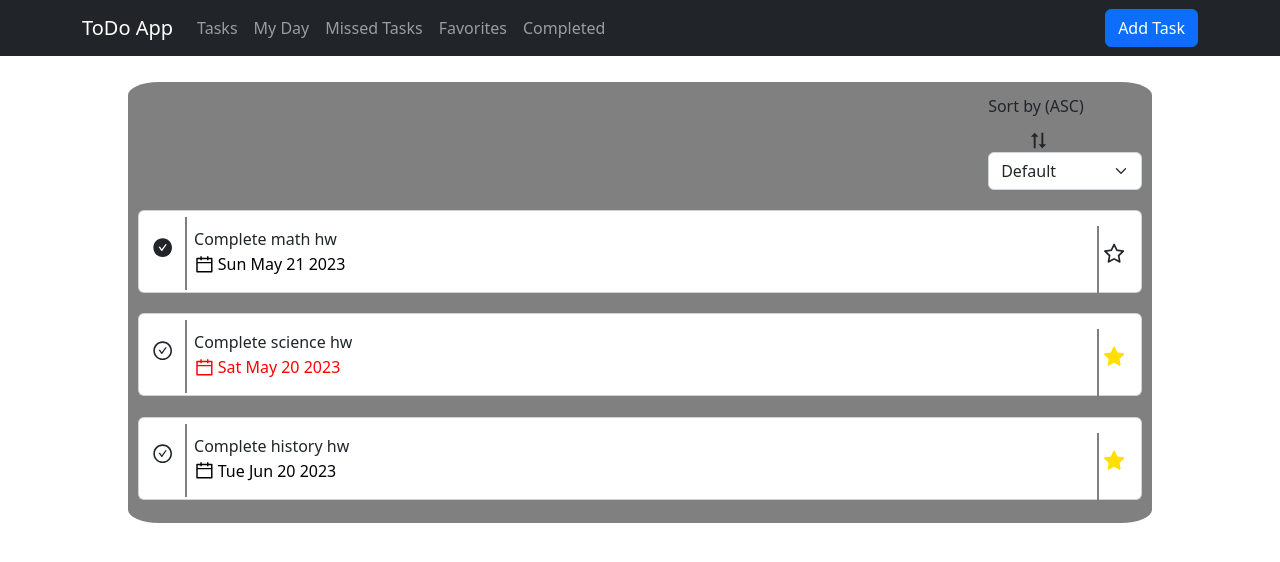
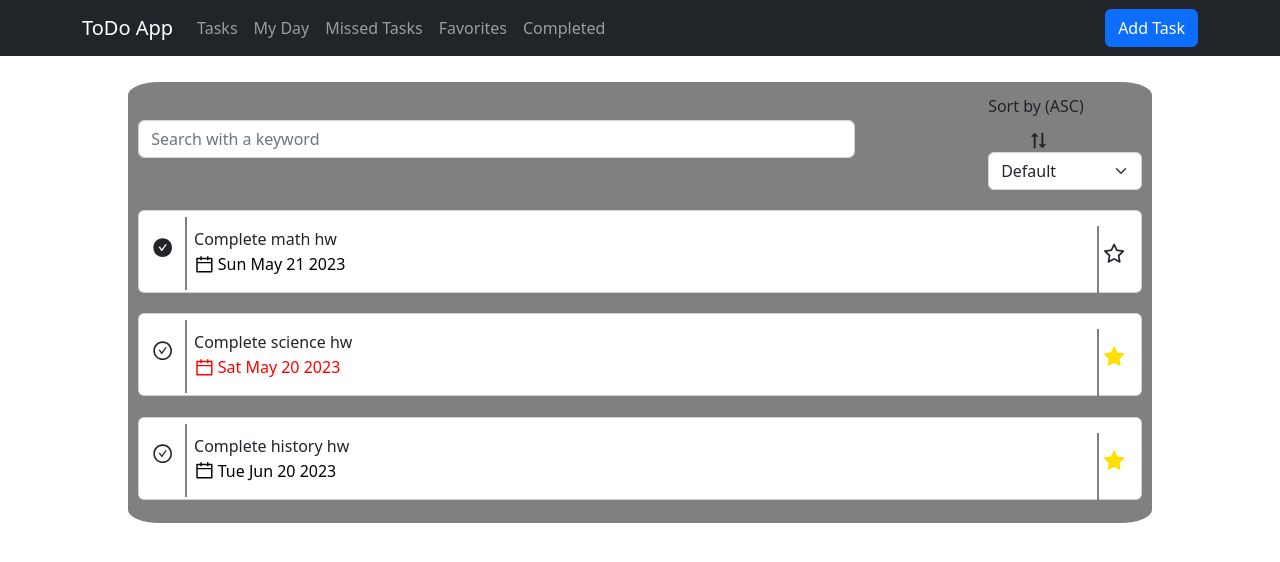
Before and after one commit to boscosylvester-john/react-todo-app, a React (Create React App) app in the folder todo-app/: page / in a window 1280 px wide. Shown: the top 562 px of the page. Built offline with nearby package versions, Linux system fonts and the light colour scheme; data requests are answered from the project's data file.

Commit message:
Add UI for search functionality

```diff
--- /dev/null
+++ b/todo-app/src/components/Searcher.js
@@ -0,0 +1,25 @@
+import React, { useState } from 'react';
+import Form from 'react-bootstrap/Form';
+import searcherStyles from './Searcher.module.css';
+
+const Searcher = () => {
+  const [searchKey, setSearchKey] = useState('');
+
+  return (
+    <div className={searcherStyles.searchInput}>
+      <Form.Group>
+        <Form.Control
+          type="input"
+          placeholder="Search with a keyword"
+          value={searchKey}
+          onChange={(event) => {
+            setSearchKey(event.target.value);
+          }}
+        />
+      </Form.Group>
+    </div>
+  );
+};
+
+Searcher.PropTypes = {};
+export default Searcher;
--- /dev/null
+++ b/todo-app/src/components/Searcher.module.css
@@ -0,0 +1,5 @@
+.searchInput {
+	float: left;
+	width: 70%;
+	margin: 2.5% 0 0 1%
+}
--- a/todo-app/src/components/mainContent.js
+++ b/todo-app/src/components/mainContent.js
@@ -4,6 +4,7 @@ import TaskCard from './TaskCard';
 import Sorter from './Sorter';
 import { IS_FAVORITE, PAGE_TYPES } from '../constants';
 import { isOverdue } from './utils';
+import Searcher from './Searcher';
 
 const MainContent = ({
   pageType,
@@ -53,6 +54,7 @@ const MainContent = ({
         'No tasks yet, start by creating new tasks'
       ) : (
         <>
+          <Searcher />
           <Sorter sortTasks={sortTasks} />
           {currentTasks.map((task, index) => {
             return (
```
